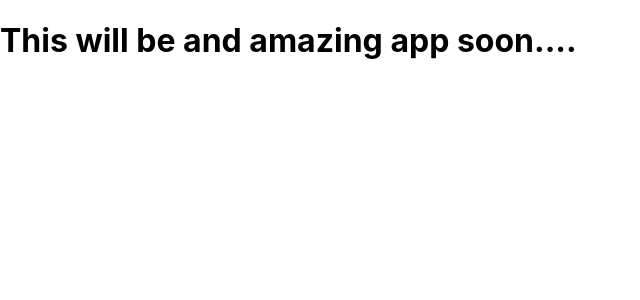
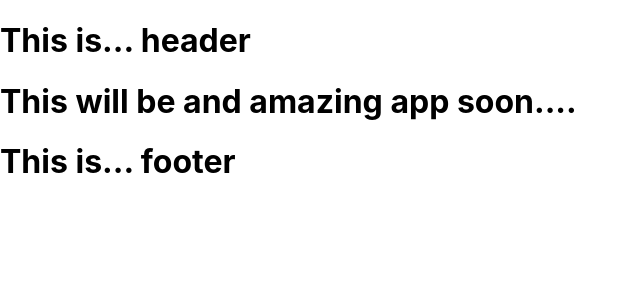
Before and after one commit to CorwinHiatt/final-frontend, a React (Create React App) app: page / in a window 1280 px wide. Shown: the top 300 px of the page, without its empty margins (0-640 px from the left). Built offline with nearby package versions, Linux system fonts and the light colour scheme.

Commit message:
just added components with the time I  had

```diff
--- a/package.json
+++ b/package.json
@@ -6,6 +6,7 @@
     "@testing-library/jest-dom": "^5.16.5",
     "@testing-library/react": "^13.4.0",
     "@testing-library/user-event": "^13.5.0",
+    "antd": "^5.0.1",
     "react": "^18.2.0",
     "react-dom": "^18.2.0",
     "react-scripts": "5.0.1",
--- a/src/App.js
+++ b/src/App.js
@@ -1,12 +1,16 @@
+import Header from './components/Header'
+import Footer from './components/Footer'
 
 import './App.css';
 
 function App() {
   return (
     <div className="App">
-      <header className="App-header">
+
+        <Header/>
         <h1>This will be and amazing app soon....</h1>
-      </header>
+
+        <Footer/>
     </div>
   );
 }
--- /dev/null
+++ b/src/components/Footer.jsx
@@ -0,0 +1,7 @@
+export default function Footer(){
+  return(
+    <>
+    <h1> This is... footer</h1>
+    </>
+  )
+}
--- /dev/null
+++ b/src/components/Header.jsx
@@ -0,0 +1,7 @@
+export default function Header(){
+  return(
+    <>
+    <h1> This is... header</h1>
+    </>
+  )
+}
```
Also changed, not shown: src/components/Feed.jsx (added, +7 -0 lines), src/components/Login.jsx (added, +7 -0 lines), 1 other file (tests, documents, lock files or other folders).
